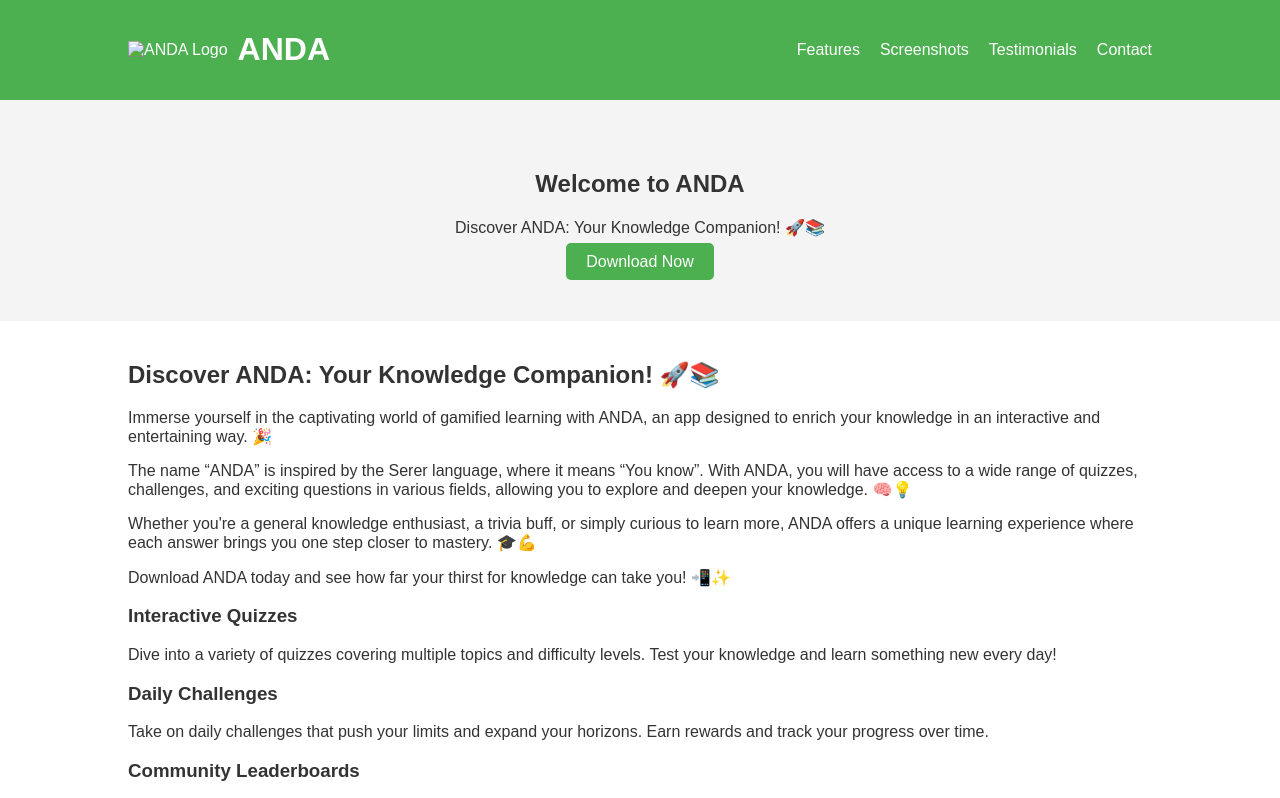
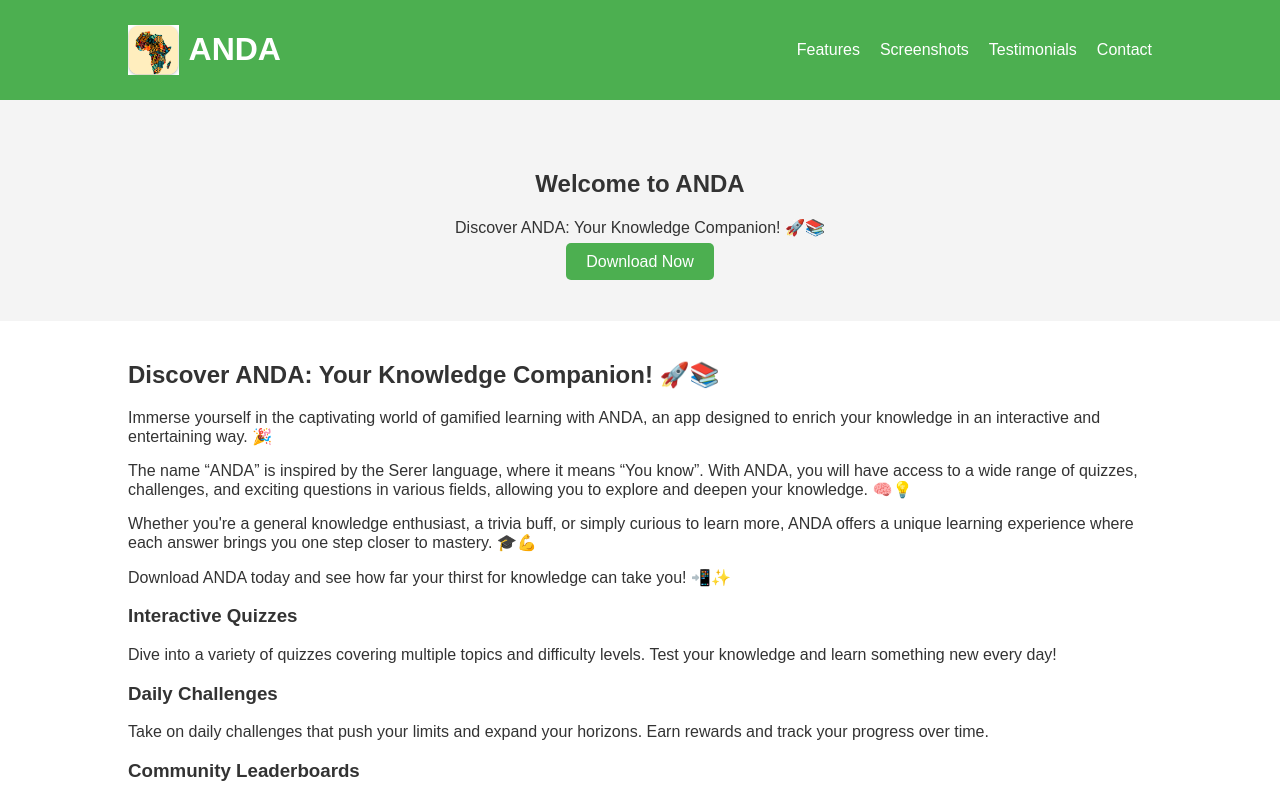
Before and after one commit to oussndou77/HomePage-ANDA, a plain HTML site: page index.html in a window 1280 px wide. Shown: the top 798 px of the page. Drawn offline with Linux system fonts and the light colour scheme.

Commit message:
Update index.html

```diff
--- a/index.html
+++ b/index.html
@@ -10,7 +10,7 @@
     <header>
         <div class="container">
             <div class="logo-title">
-                <img src="path_to_your_logo.png" alt="ANDA Logo" class="logo">
+                <img src="logo.png" alt="ANDA Logo" class="logo">
                 <h1>ANDA</h1>
             </div>
             <nav>
```
